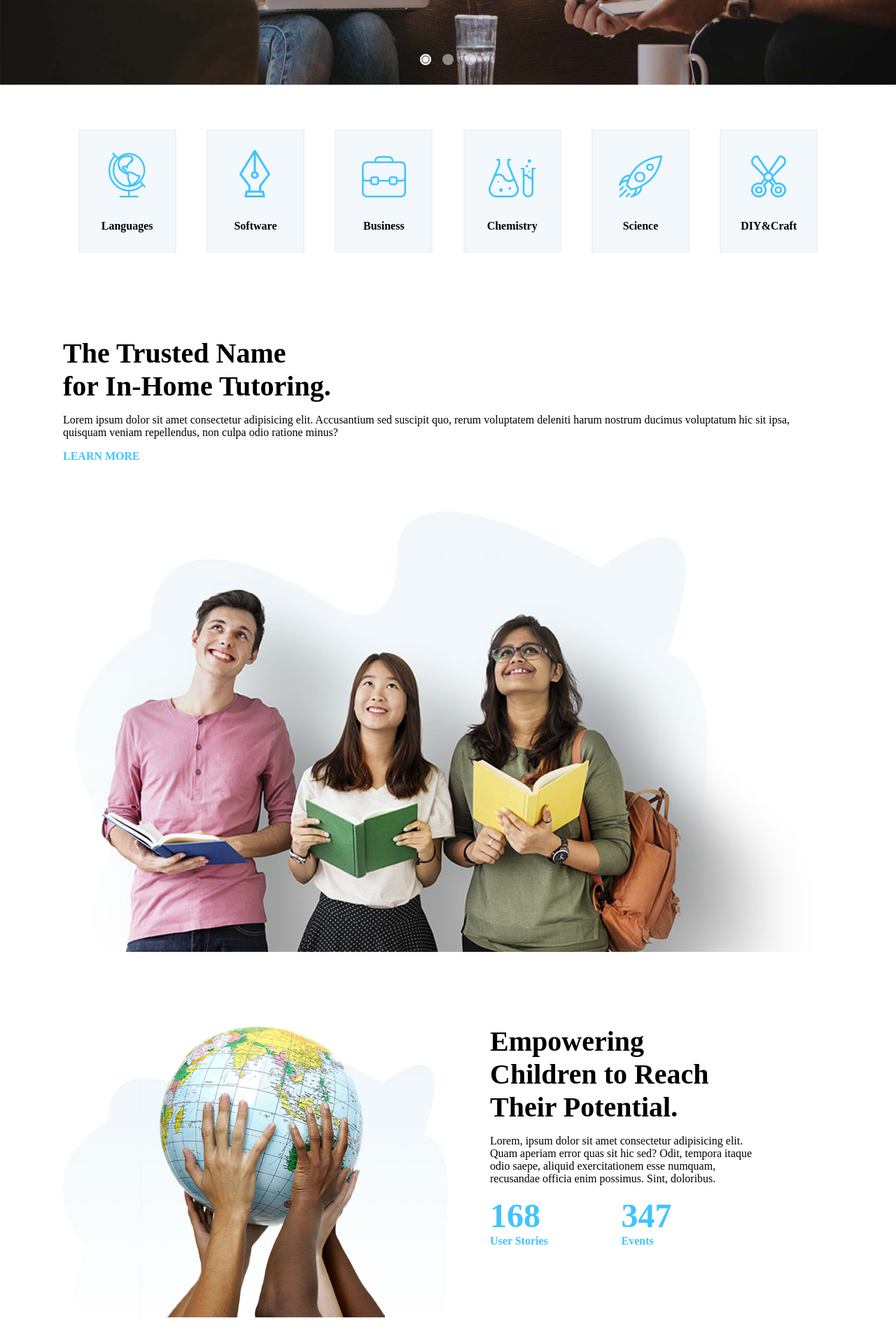
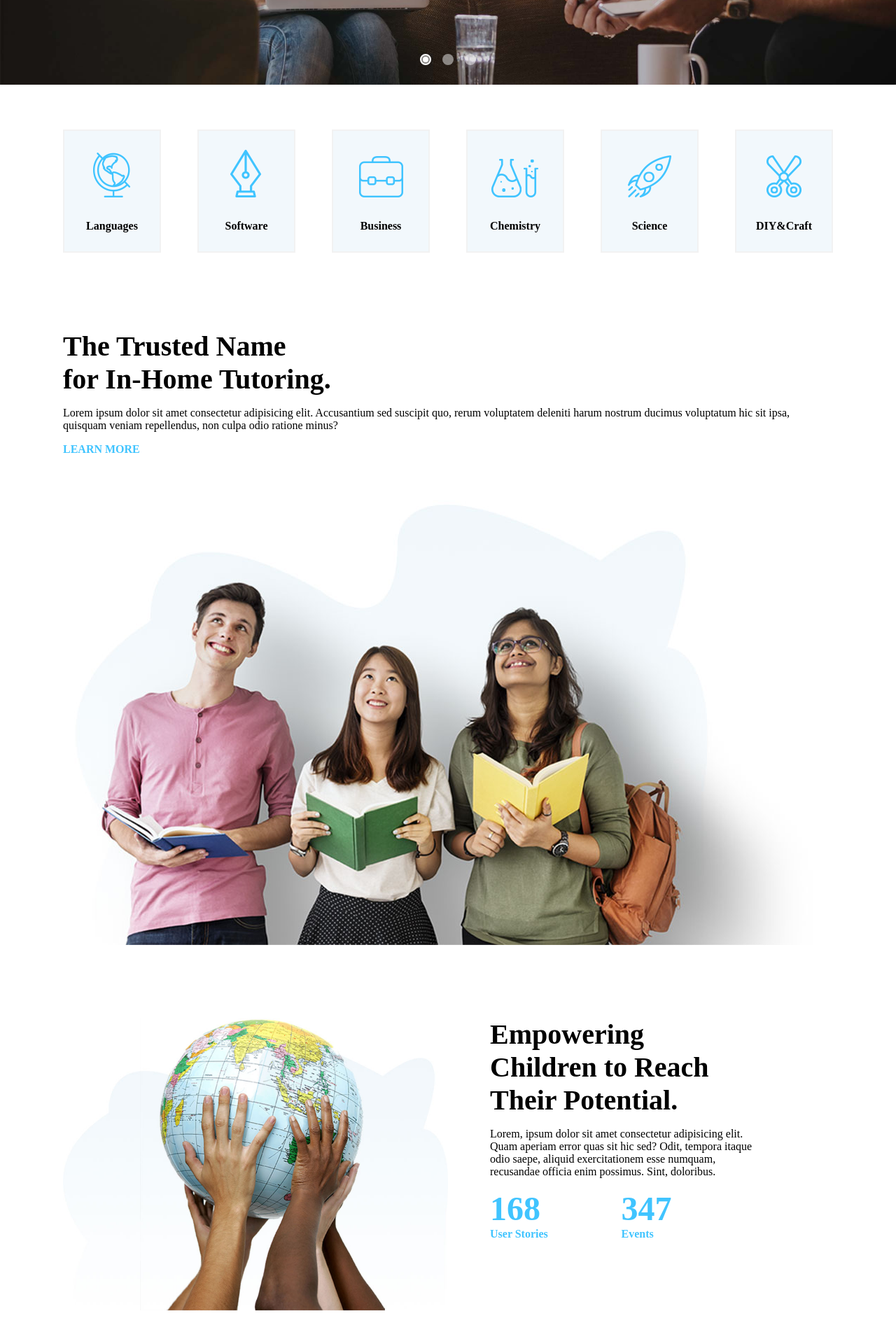
Before and after one commit to MLaz95/proj-html-vuejs, a Vue app: page / in a window 1280 px wide. Shown: the part 478-2398 px from the top of the page at 70% size. Built offline with nearby package versions, Linux system fonts and the light colour scheme.

Commit message:
aggiunto commenti e semplificata struttura slider header

```diff
--- a/src/components/AppHeader.vue
+++ b/src/components/AppHeader.vue
@@ -9,16 +9,22 @@
 
         data(){
             return{
-                activeSlide: 1,
+                activeSlide: 0,
+
+                sliderImages: [
+                    '/img/h5-slide-1-background.jpg',
+                    '/img/h5-slide-2-background.jpg',
+                    '/img/h5-slide-3-background.jpg',
+                ]
             }
         },
 
         methods:{
             nextSlide(){
-                if(this.activeSlide < 3){
+                if(this.activeSlide < 2){
                     this.activeSlide++;
                 }else{
-                    this.activeSlide = 1;
+                    this.activeSlide = 0;
                 }
             }
         },
@@ -35,9 +41,12 @@
 <template>
     <header>
         <NavBar></NavBar>
-        <img src="/img/h5-slide-1-background.jpg" alt="" v-show="activeSlide == 1">
-        <img src="/img/h5-slide-2-background.jpg" alt="" v-show="activeSlide == 2">
-        <img src="/img/h5-slide-3-background.jpg" alt="" v-show="activeSlide == 3">
+        <img
+            v-for="(img, index) in sliderImages"
+            :src="img"
+            alt=""
+            v-show="activeSlide == index">
+
         <div class="head-text">
             <h1>Contemporary Ideas</h1>
             <p>
@@ -46,9 +55,10 @@
             <button class="btn">Register Now</button>
         </div>
         <div class="slide-buttons">
-            <button class="slide-btn" :class="{active: activeSlide == 1}" @click="activeSlide = 1"></button>
-            <button class="slide-btn" :class="{active: activeSlide == 2}" @click="activeSlide = 2"></button>
-            <button class="slide-btn" :class="{active: activeSlide == 3}" @click="activeSlide = 3"></button>
+            <button class="slide-btn"
+                v-for="(img, index) in sliderImages"
+                :class="{active: activeSlide == index}"
+                @click="activeSlide = index"></button>
         </div>
     </header>
 
--- a/src/components/AppMain.vue
+++ b/src/components/AppMain.vue
@@ -16,8 +16,14 @@
 
 <template>
 
-    <section class="container">
+    <div class="container">
+        <!-- side button that scrolls page back to top -->
+        <button class="btn-top">
+            <i class="fa-solid fa-chevron-up"></i>
+            <div>TOP</div>
+        </button>
 
+        <!-- card links populated with array -->
         <div class="card-links">
             <div v-for="(link, index) in cardLinks" class="card">
                 <img :src="`/img/h5-custom-icon-${index + 1}.png`" alt="">
@@ -25,27 +31,27 @@
             </div>
         </div>
 
+        <section>
+            <!-- first section -->
             <div class="section-text">
                 <h2>The Trusted Name<br> for In-Home Tutoring.</h2>
                 <p>Lorem ipsum dolor sit amet consectetur adipisicing elit. Accusantium sed suscipit quo, rerum voluptatem deleniti harum nostrum ducimus voluptatum hic sit ipsa, quisquam veniam repellendus, non culpa odio ratione minus?</p>
                 <a href="!#">Learn More</a>
             </div>
 
+            <!-- bg img between sections -->
             <div class="img-wrapper">
                 <img src="/img/h5-img-1.jpg" alt="">
-            <button class="btn-top">
-                <i class="fa-solid fa-chevron-up"></i>
-                <div>TOP</div>
-            </button>
             </div>
         </section>
 
-    <section class="split-section container">
-        <div>
+        <!-- second section w/ 2 column layout -->
+        <section class="row">
+            <div class="col">
                 <!-- img -->
                 <img src="/img/h5-img-2.jpg" alt="">
             </div>
-        <div class="split-text">
+            <div class="col text">
                 <!-- text -->
                 <h2>Empowering Children to Reach Their Potential.</h2>
                 <p>Lorem, ipsum dolor sit amet consectetur adipisicing elit. Quam aperiam error quas sit hic sed? Odit, tempora itaque odio saepe, aliquid exercitationem esse numquam, recusandae officia enim possimus. Sint, doloribus.</p>
@@ -61,15 +67,18 @@
                 </div>
             </div>
         </section>
+    </div>
 
 
 
 </template>
 
-<style lang="scss">
+<style lang="scss" scoped>
 @use '../styles/variables.scss' as *;
 
     section{
+        padding: 50px 0 50px;
+
         .img-wrapper{
             max-width: 1100px;
 
@@ -82,9 +91,9 @@
     }
     .card-links{
         display: flex;
-        justify-content: space-around;
+        justify-content: space-between;
 
-        margin: 60px 0 120px;
+        padding: 60px 0;
 
         .card{
             width: 140px;
@@ -118,17 +127,18 @@
         }
     }
 
-    .container.split-section{
+    .row{
         display: flex;
-        margin: 100px auto 50px;
-        div{
+
+
+        .col{
             width: 50%;
             img{
                 width: 100%;
             }
         }
 
-        .split-text{
+        .text{
             padding: 0 115px 0 60px ;
             p{
                 margin: 1rem 0;
@@ -136,14 +146,12 @@
         }
 
         .section-data{
-            width: 100%;
             display: flex;
             color: $bg-primary;
 
             div{
                 width: 50%;
                 font-weight: bold;
-
 
                 strong{
                     font-size: 3rem;
```
Lines whose indentation alone changed are shown as unchanged.
